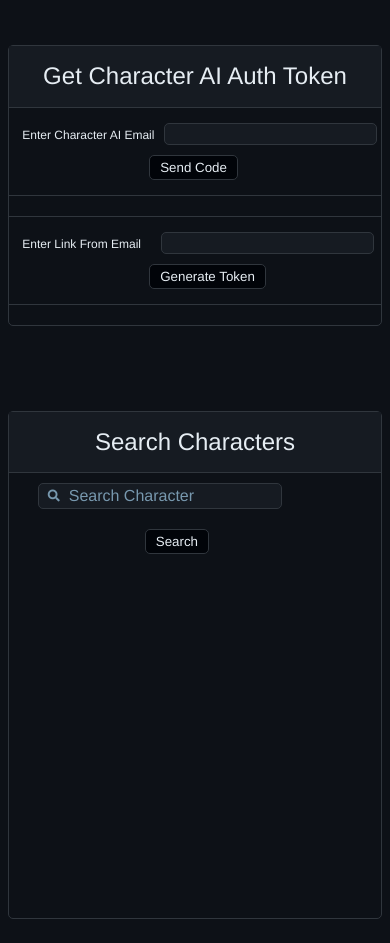
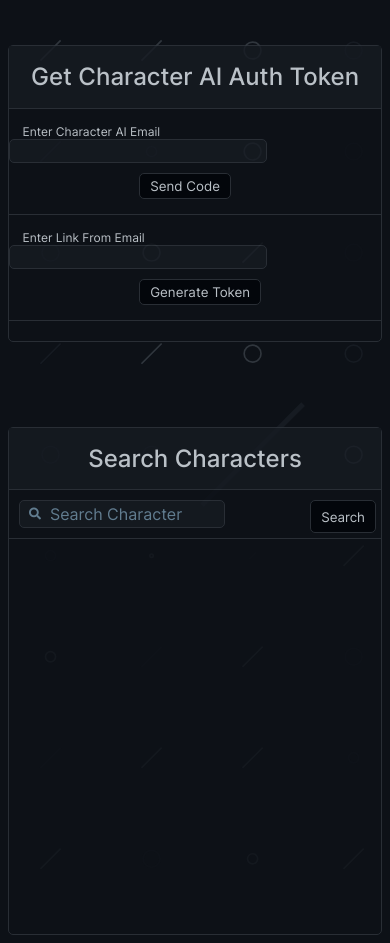
Before and after one commit to Azaken1248/AI-Characters, a Flask app: page / in a window 390 px wide. Before the commit the page ends 919 px from the top, so only its background shows below. Run offline with Flask 3, Linux system fonts and the light colour scheme.

Commit message:
UI Changes

```diff
--- a/webApp/static/styles.css
+++ b/webApp/static/styles.css
@@ -1,8 +1,13 @@
+@font-face {
+    font-family: "inter";
+    src: url("Inter-VariableFont_slnt\,wght.ttf");
+}
 body{
     display: flex;
     justify-content: center;
-    background-color: rgb(13,17,23);
-    font-family: "Helvetica Neue", Helvetica, Arial, sans-serif;
+    background-image: url("mainbg.svg");
+    background-size: cover;
+    font-family: "inter", "Helvetica Neue", Helvetica, Arial, sans-serif;
     font-size: 15px;
     flex-direction: row;
     gap: 3rem;
@@ -12,7 +17,7 @@ input{
     color: rgb(161,205,234);
     border: 1px solid rgb(48,54,61);
     border-radius: 5px;
-    font-family: "Helvetica Neue", Helvetica, Arial, sans-serif;
+    font-family: "inter", "Helvetica Neue", Helvetica, Arial, sans-serif;
     font-size: medium;
 }
 input::placeholder{
@@ -23,7 +28,7 @@ button{
     color: rgb(230,237,243);
     border: 1px solid rgb(48,54,61);
     border-radius: 5px;
-    font-family: "Helvetica Neue", Helvetica, Arial, sans-serif;
+    font-family: "inter", "Helvetica Neue", Helvetica, Arial, sans-serif;
     padding-left: 10px;
     padding-right: 10px;
     padding-top: 4px;
@@ -35,27 +40,42 @@ button:hover{
     color: rgb(1,4,9);
 }
 .text-default{
-    font-family: "Helvetica Neue", Helvetica, Arial, sans-serif;
+    font-family: "inter", "Helvetica Neue", Helvetica, Arial, sans-serif;
     color: rgb(230,237,243);
 }
 .container{
     display: flex;
     border: 1px solid rgb(48,54,61);
+    background-color: rgb(13,17,23);
     border-radius: 5px;
+    opacity: 0.8;
     margin-top: 10%;
     align-items: center;
     flex-direction: column;
-    max-height: 25vh;
+    max-height: 30vh;
+    transition: transform 0.3s ease;
+}
+.container:hover{
+    transform: scale(1.1);
+}
+.container:focus{
+    transform: scale(1.1);
 }
 .search-div{
     display: flex;
     border: 1px solid rgb(48,54,61);
+    background-color: rgb(13,17,23);
     border-radius: 5px;
     margin-top: 10%;
+    opacity: 0.8;
     align-items: center;
     flex-direction: column;
     height: 60vh;
     max-height: 60vh;
+    transition: transform 0.3s ease;
+}
+.search-div:hover{
+    transform: scale(1.1);
 }
 .header{
     display: flex;
@@ -82,31 +102,31 @@ button:hover{
     justify-content: center;
     align-items: center;
     padding-bottom: 5px;
-    border-bottom: 1px solid rgb(48,54,61);
-    font-family: "Helvetica Neue", Helvetica, Arial, sans-serif;
+    font-family: "inter", "Helvetica Neue", Helvetica, Arial, sans-serif;
     color: rgb(230,237,243);
 }
 .token{
     display: flex;
     justify-content: center;
-    padding-bottom: 5px;
     align-items: center;
-    font-family: "Helvetica Neue", Helvetica, Arial, sans-serif;
+    font-family: "inter", "Helvetica Neue", Helvetica, Arial, sans-serif;
     color: rgb(230,237,243);
 }
 .search-bar{
     width: 80%;
     margin: 10px;
     padding: 3px;
+    padding-left: 30px;
 }
 .search-container {
     position: relative;
     display: inline-block;
-  }
+}
+.search-component{
+    border-bottom: 1px solid rgb(48,54,61);
+    min-width: 100%;
+}
 
-.search-bar {
-    padding-left: 30px;
-}
 
 .search-icon {
     position: absolute;
@@ -122,27 +142,49 @@ button:hover{
     display: flex;
     flex-direction: column;
     overflow-y: auto;
-    padding: 16px;
+    min-width: 100%;
 }
 
+#queryResults::-webkit-scrollbar {
+    width: 5px;
+  }
+
+  #queryResults::-webkit-scrollbar-track {
+    background: transparent;
+  }
+
+  #queryResults::-webkit-scrollbar-thumb {
+    background: rgb(48,54,61);
+    border-radius: 6px;
+  }
+
+  #queryResults::-webkit-scrollbar-thumb:hover {
+    background: #87C4F5;
+  }
+
+
+
 .character {
-    border: 1px solid #ddd;
-    border-radius: 8px;
-    padding: 16px;
-    margin: 8px;
     display: flex;
     flex-direction: row;
     gap: 10px;
-    align-items: center;
-    background-color: rgb(13, 17, 23); /* Dark background for the character */
-    min-width: 200px; /* Ensure columns are wide enough */
+    border-bottom: 1px solid rgb(48,54,61);
+    align-items: left;
+    background-color: rgb(13, 17, 23);
+    min-width: 200px;
 }
 
+.character:hover{
+    background-color: rgb(48,54,61);;
+}
 .character-header {
     display: flex;
-    flex-direction: column; /* Stack name and image vertically */
+    flex-direction: column;
     align-items: center;
     margin-bottom: 10px;
+    transform: scale(75%);
+    width: max-content;
+    width: 100px;
 }
 
 .character-image {
@@ -182,6 +270,30 @@ button:hover{
     .container{
         max-height: fit-content;
     }
+    .container:hover{
+        transform: scale(1);
+    }
+    .container:focus{
+        transform: scale(1);
+    }
+    .search-div:hover{
+        transform: scale(1);
+    }
+    .search-container{
+        padding: 0px;
+        margin: 0px;
+        min-width: 30%;
+    }
+    .search-bar{
+        min-width: 100%;
+    }
+    .search-component{
+        display: flex;
+        flex-direction: row;
+        padding-left: 0px;
+        gap: 0px;
+
+    }
     .token{
         font-size: small;
         display: flex;
--- a/webApp/templates/index.html
+++ b/webApp/templates/index.html
@@ -5,7 +5,7 @@
     <meta name="viewport" content="width=device-width, initial-scale=1.0">
     <link rel="stylesheet" href="../static/styles.css">
     <link rel="stylesheet" href="https://cdnjs.cloudflare.com/ajax/libs/font-awesome/5.15.4/css/all.min.css">
-    <title>CAI Auth Token</title>
+    <title>CAI Discord Bot Generator</title>
     <script>
         async function sendCode() {
             const email = document.getElementById('email').value;
@@ -13,8 +13,8 @@
 
             if (!email) {
                 statusElement.innerText = 'Email is required!';
-                statusElement.style.color = '#FF7965'; // Red for missing email
-                return; // Exit the function early
+                statusElement.style.color = '#FF7965';
+                return;
             }
 
             const response = await fetch('/send_code', {
@@ -29,21 +29,98 @@
             if (response.ok) {
                 if (data.code === true) {
                     statusElement.innerText = `Code Sent Successfully. Copy The Link From Your Email`;
-                    statusElement.style.color = '#00F397'; // Green for success
+                    statusElement.style.color = '#00F397';
                 } else {
                     statusElement.innerText = `Code Not Sent!!`;
-                    statusElement.style.color = '#FF7965'; // Red for failure
+                    statusElement.style.color = '#FF7965';
                 }
             } else {
                 statusElement.innerText = `Error: ${data.error}`;
-                statusElement.style.color = '#FFA64E'; // Orange for errors
+                statusElement.style.color = '#FFA64E';
             }
         }
+
+        async function generateToken() {
+            const email = document.getElementById('email').value;
+            const link = document.getElementById('link').value;
+            const tokenElement = document.getElementById('token');
+            if (!email || !link) {
+                tokenElement.innerHTML = 'Both Email and Link are required!';
+                tokenElement.style.color = '#FF7965';
+                return;
+            }
+            const response = await fetch('/generate_token', {
+                method: 'POST',
+                headers: {
+                    'Content-Type': 'application/json'
+                },
+                body: JSON.stringify({ email, link })
+            });
+            const data = await response.json();
+            if (response.ok) {
+                tokenElement.innerHTML = `Your token:&nbsp;<span id="tokenValue">${data.token}</span>&nbsp;<button onclick="copyToken()" class = "fas fa-copy cpy-btn"></button>`;
+                tokenElement.style.color = "#A5D6FF";
+            } else {
+                tokenElement.innerHTML = `Error: ${data.error}`;
+                tokenElement.style.color = "#FF7965";
+            }
+        }
+
+        async function sendTokenToExpressServer(token) {
+            try {
+                const response = await fetch('http://localhost:5132/receive_token', {
+                    method: 'POST',
+                    headers: {
+                        'Content-Type': 'application/json'
+                    },
+                    body: JSON.stringify({ token })
+                });
+
+                if (!response.ok) {
+                    throw new Error(`Error sending token to Express server: ${response.statusText}`);
+                }else{
+                    console.log("token sent")
+                }
+
+                const result = await response.json();
+                console.log('Express server response:', result);
+            } catch (error) {
+                console.error('Error:', error);
+            }
+        }
+
+        function showCustomAlert(message, duration = 3000) {
+      // Create overlay
+      const overlay = document.createElement('div');
+      overlay.className = 'alert-overlay';
+
+      // Create alert box
+      const alertBox = document.createElement('div');
+      alertBox.className = 'alert-box';
+      alertBox.innerHTML = `<div>${message}</div>`;
+
+      // Append overlay and alert box to body
+      document.body.appendChild(overlay);
+      document.body.appendChild(alertBox);
+
+      // Automatically remove the alert box after the specified duration
+      setTimeout(() => {
+        removeAlert();
+      }, duration);
+    }
+
+    function removeAlert() {
+      const alertBox = document.querySelector('.alert-box');
+      const overlay = document.querySelector('.alert-overlay');
+
+      if (alertBox) alertBox.remove();
+      if (overlay) overlay.remove();
+    }
 
         async function getSearchResults() {
     const searchTerm = document.getElementById("queryBar").value;
     const resultsContainer = document.getElementById("queryResults");
-    resultsContainer.innerHTML = ''; // Clear previous results
+    resultsContainer.innerHTML = '';
 
     try {
         const response = await fetch('http://localhost:5132/get_search', {
@@ -69,6 +146,12 @@
                 const characterHeader = document.createElement('div');
                 characterHeader.classList.add('character-header');
 
+                const copyButton = document.createElement('button');
+                copyButton.classList.add('fas', 'fa-copy', 'cpy-btn');
+
+                const characterData = document.createElement('div');
+                characterData.classList.add('character-data');
+
                 const imgElement = document.createElement('img');
                 imgElement.src = character.pfp;
                 imgElement.alt = character.name;
@@ -81,108 +164,61 @@
 
                 characterElement.appendChild(characterHeader);
 
-                const idElement = document.createElement('p');
-                idElement.innerText = `ID: ${character.id}`;
-                characterElement.appendChild(idElement);
+                const idElement = document.createElement('input');
+                idElement.type = "text";
+                idElement.value = `ID: ${character.id}`;
+                idElement.readOnly = true;
+                idElement.classList.add('char-id');
+                characterData.appendChild(idElement);
 
                 const popularityElement = document.createElement('p');
+                popularityElement.classList.add('popularity');
                 popularityElement.innerText = `Popularity: ${character.popularity}`;
-                characterElement.appendChild(popularityElement);
+                characterData.appendChild(popularityElement);
+
+                characterElement.appendChild(characterData);
+                characterElement.appendChild(copyButton);
+
+
+                copyButton.addEventListener('click', () => {
+                    const tempTextArea = document.createElement('textarea');
+                    tempTextArea.value = character.id;
+                    document.body.appendChild(tempTextArea);
+
+                    tempTextArea.select();
+                    document.execCommand('copy');
+
+                    document.body.removeChild(tempTextArea);
+
+                    showCustomAlert('Character ID copied to clipboard');
+                });
 
                 resultsContainer.appendChild(characterElement);
             });
         } else {
             resultsContainer.innerHTML = 'No results found.';
+            resultsContainer.style.color = "#FF7965";
+            resultsContainer.style.display = "flex";
+            resultsContainer.style.justifyContent = "center";
+            resultsContainer.style.alignItems = "center";
+            resultsContainer.style.paddingTop = "10px";
         }
     } catch (error) {
         console.error("Error: ", error);
         resultsContainer.innerHTML = 'Error fetching results.';
+        resultsContainer.style.color = "#FF7965";
+        resultsContainer.style.display = "flex";
+        resultsContainer.style.justifyContent = "center";
+        resultsContainer.style.alignItems = "center";
+        resultsContainer.style.paddingTop = "10px";
     }
 }
 
 
-        async function sendTokenToExpressServer(token) {
-            try {
-                const response = await fetch('http://localhost:5132/receive_token', {
-                    method: 'POST',
-                    headers: {
-                        'Content-Type': 'application/json'
-                    },
-                    body: JSON.stringify({ token })
-                });
-
-                if (!response.ok) {
-                    throw new Error(`Error sending token to Express server: ${response.statusText}`);
-                }else{
-                    console.log("token sent")
-                }
-
-                const result = await response.json();
-                console.log('Express server response:', result);
-            } catch (error) {
-                console.error('Error:', error);
-            }
-        }
-
-        async function getSearchResults() {
-            const searchTerm = document.getElementById("queryBar").value;
-            const resultsContainer = document.getElementById("queryResults");
-            resultsContainer.innerHTML = ''; // Clear previous results
-
-            try {
-                const response = await fetch('http://localhost:5132/get_search', {
-                    method: 'POST',
-                    headers: {
-                        'Content-Type': 'application/json'
-                    },
-                    body: JSON.stringify({ searchKey: searchTerm })
-                });
-
-                if (!response.ok) {
-                    throw new Error(`Error sending request to Express server: ${response.statusText}`);
-                }
-
-                const result = await response.json();
-                console.log('Express server response:', result);
-
-                if (result.characters && result.characters.length > 0) {
-                    result.characters.forEach(character => {
-                        const characterElement = document.createElement('div');
-                        characterElement.classList.add('character');
-
-                        const imgElement = document.createElement('img');
-                        imgElement.src = character.pfp;
-                        imgElement.alt = character.name;
-                        imgElement.classList.add('character-image');
-                        characterElement.appendChild(imgElement);
-
-                        const nameElement = document.createElement('h3');
-                        nameElement.innerText = character.name;
-                        characterElement.appendChild(nameElement);
-
-                        const idElement = document.createElement('p');
-                        idElement.innerText = `ID: ${character.id}`;
-                        characterElement.appendChild(idElement);
-
-                        const popularityElement = document.createElement('p');
-                        popularityElement.innerText = `Popularity: ${character.popularity}`;
-                        characterElement.appendChild(popularityElement);
-
-                        resultsContainer.appendChild(characterElement);
-                    });
-                } else {
-                    resultsContainer.innerHTML = 'No results found.';
-                }
-            } catch (error) {
-                console.error("Error: ", error);
-                resultsContainer.innerHTML = 'Error fetching results.';
-            }
-        }
-
         function copyToken() {
             const token = document.getElementById('tokenValue').innerText;
             navigator.clipboard.writeText(token).then(() => {
-                alert('Token copied to clipboard!');
+                showCustomAlert('Token copied to clipboard!');
             }).catch(err => {
                 console.error('Failed to copy token: ', err);
             });
@@ -200,7 +236,6 @@
                 <button onclick="sendCode()">Send Code</button>
                 &nbsp;&nbsp;
             </div>
-            <div class="status" id="status"></div>
             <div class="data-collection">
                 <span class="text-default">&nbsp;&nbsp;&nbsp;&nbsp;Enter Link From Email&nbsp;&nbsp;&nbsp;&nbsp;&nbsp;</span>
                 <input id="link" type="text">
@@ -208,12 +243,13 @@
                 <button onclick="generateToken()">Generate Token</button>
                 &nbsp;&nbsp;
             </div>
+            <div class="status" id="status"></div>
             <div class="token" id="token"></div>
         </div>
     </div>
     <div class="search-div">
         <div class="header"><h1>&nbsp;&nbsp;Search Characters&nbsp;&nbsp;</h1></div>
-        <div>
+        <div class="search-component">
             <div class="search-container">
                 <input type="text" id="queryBar" class="search-bar" placeholder="Search Character">
                 <i class="fas fa-search search-icon"></i>
```
Also changed, not shown: other parts of webApp/static/styles.css (+50 -4 lines).
